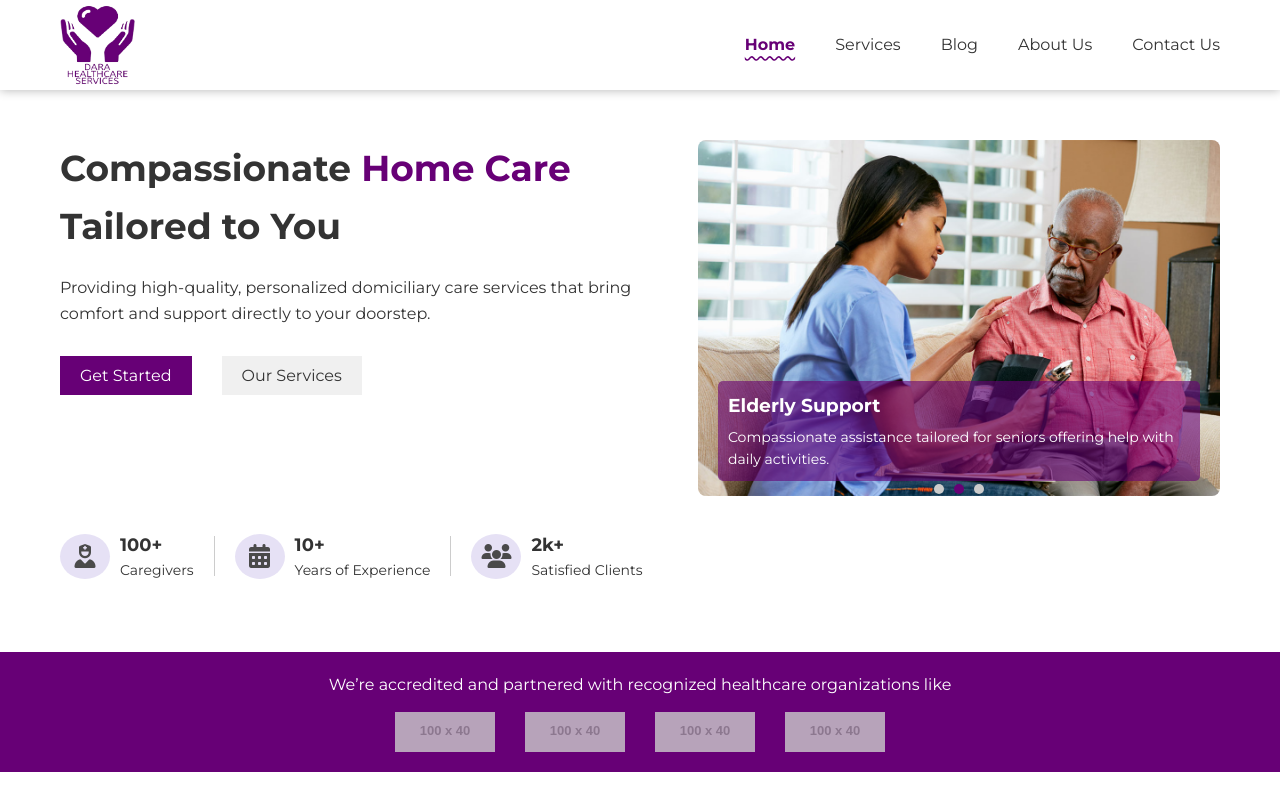
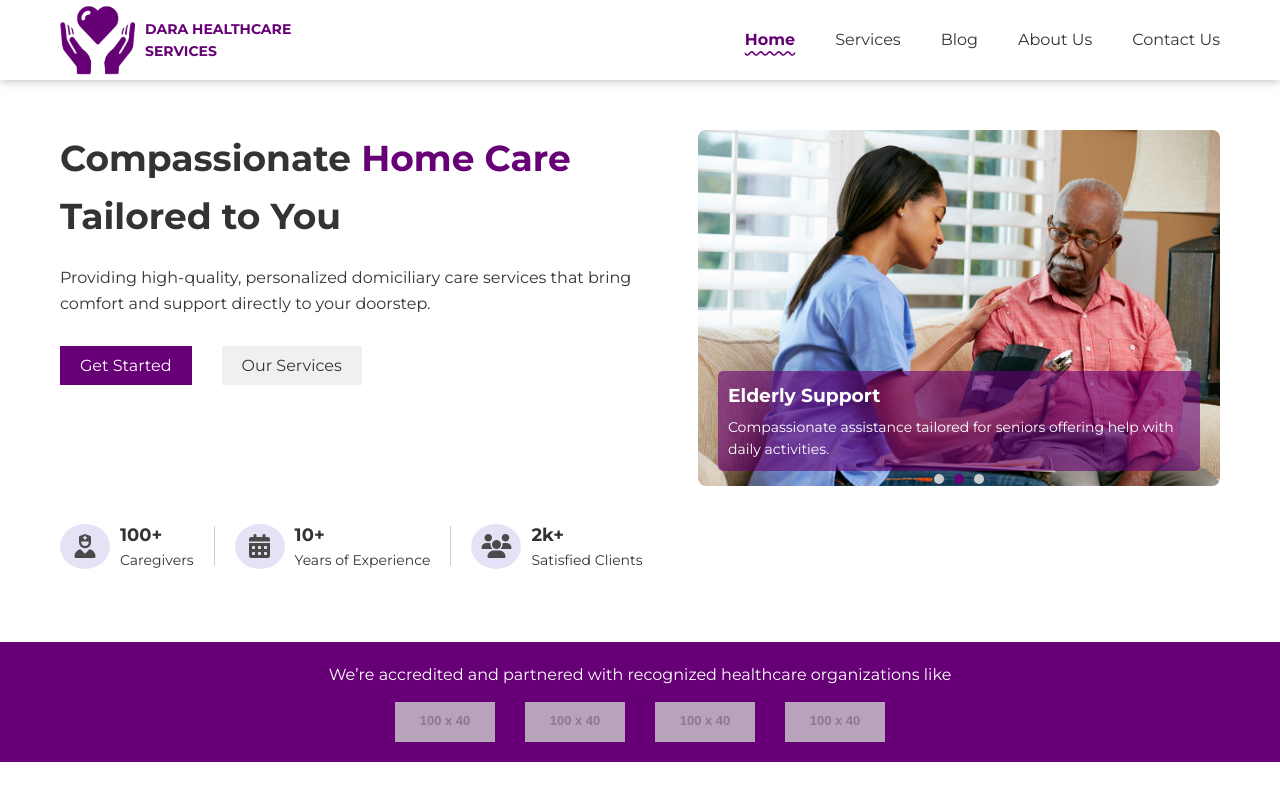
Before and after one commit to Seyi-Adebowale/darahealth, a plain HTML site: page index.html in a window 1280 px wide. Shown: the top 800 px of the page. Drawn offline with Linux system fonts and the light colour scheme; placeholder pictures from the web are drawn by us.

Commit message:
adjust logo placement

```diff
--- a/index.html
+++ b/index.html
@@ -5,7 +5,7 @@
     <meta name="viewport" content="width=device-width, initial-scale=1.0" />
     <link rel="preconnect" href="https://fonts.googleapis.com" />
     <link rel="preconnect" href="https://fonts.gstatic.com" crossorigin />
-    <link rel="shortcut icon" href="img/logo.png" type="image/x-icon" />
+    <link rel="shortcut icon" href="img/logo2.png" type="image/x-icon" />
     <link rel="stylesheet" href="style.css" />
     <link
       href="https://fonts.googleapis.com/css2?family=Montserrat:ital,wght@0,100..900;1,100..900&display=swap"
@@ -20,7 +20,8 @@
   <body>
     <header class="navbar">
       <div class="logo">
-        <img src="img/logo.png" alt="Logo" />
+        <img src="img/logo2.png" alt="Logo" />
+        <p>DARA HEALTHCARE<BR>SERVICES</p>
       </div>
       <button class="menu-toggle" id="mobile-menu">
         <i class="fas fa-bars open-icon"></i>
--- a/style.css
+++ b/style.css
@@ -26,11 +26,17 @@ body {
   display: flex;
   justify-content: center;
   align-items: center;
+  gap: 10px;
 }
 .logo img {
-  height: 80px;
+  height: 70px;
   width: 75px;
   margin: 0;
+}
+.logo p{
+  color: var(--color-purple);
+  font-weight: bold;
+  font-size: 14px;
 }
 .navbar ul {
   list-style-type: none;
```
Also changed, not shown: img/logo2.png (added).
